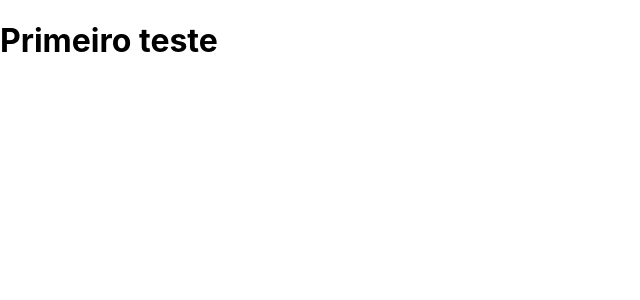
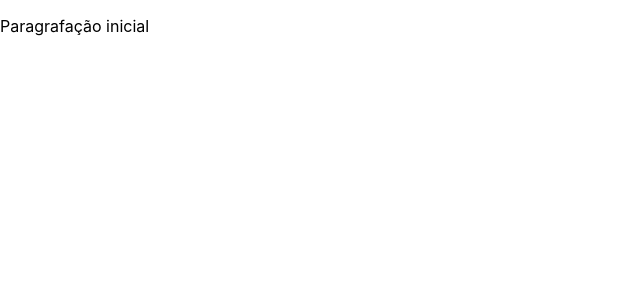
Before and after one commit to Adler-Sebastian/web-aplication, a React (Create React App) app: page / in a window 1280 px wide. Shown: the top 300 px of the page, without its empty margins (0-640 px from the left). Built offline with nearby package versions, Linux system fonts and the light colour scheme.

Commit message:
feat: Paragrafação inicial

```diff
--- a/src/App.js
+++ b/src/App.js
@@ -3,8 +3,11 @@ import './App.css';
 
 function App() {
   return (
-    <div>
-      <h1>Primeiro teste</h1>
+    <div className='container'>
+      <header>
+        <p>Paragrafação inicial</p>
+      </header>
+      <main></main>
     </div>
   );
 }
```
